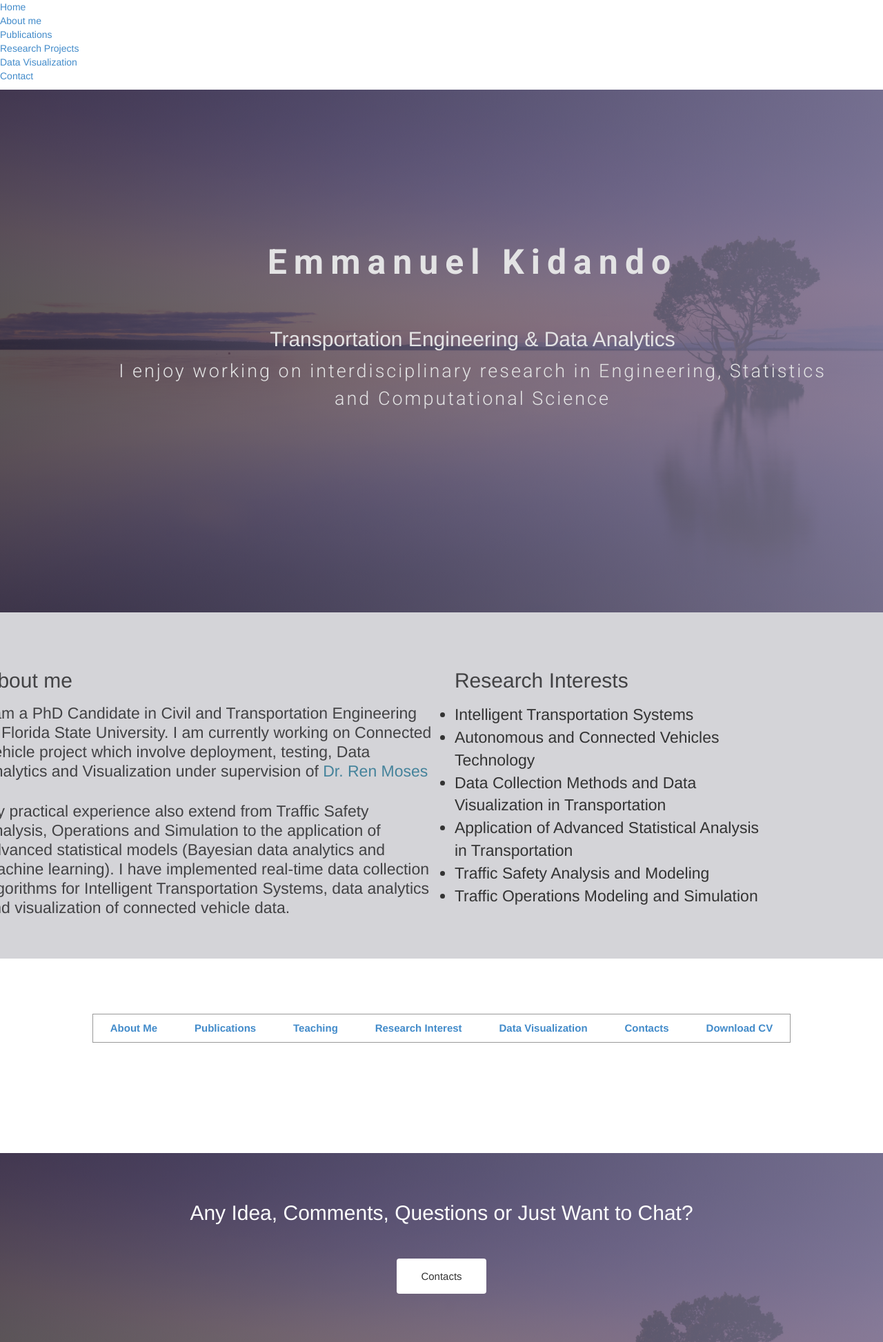
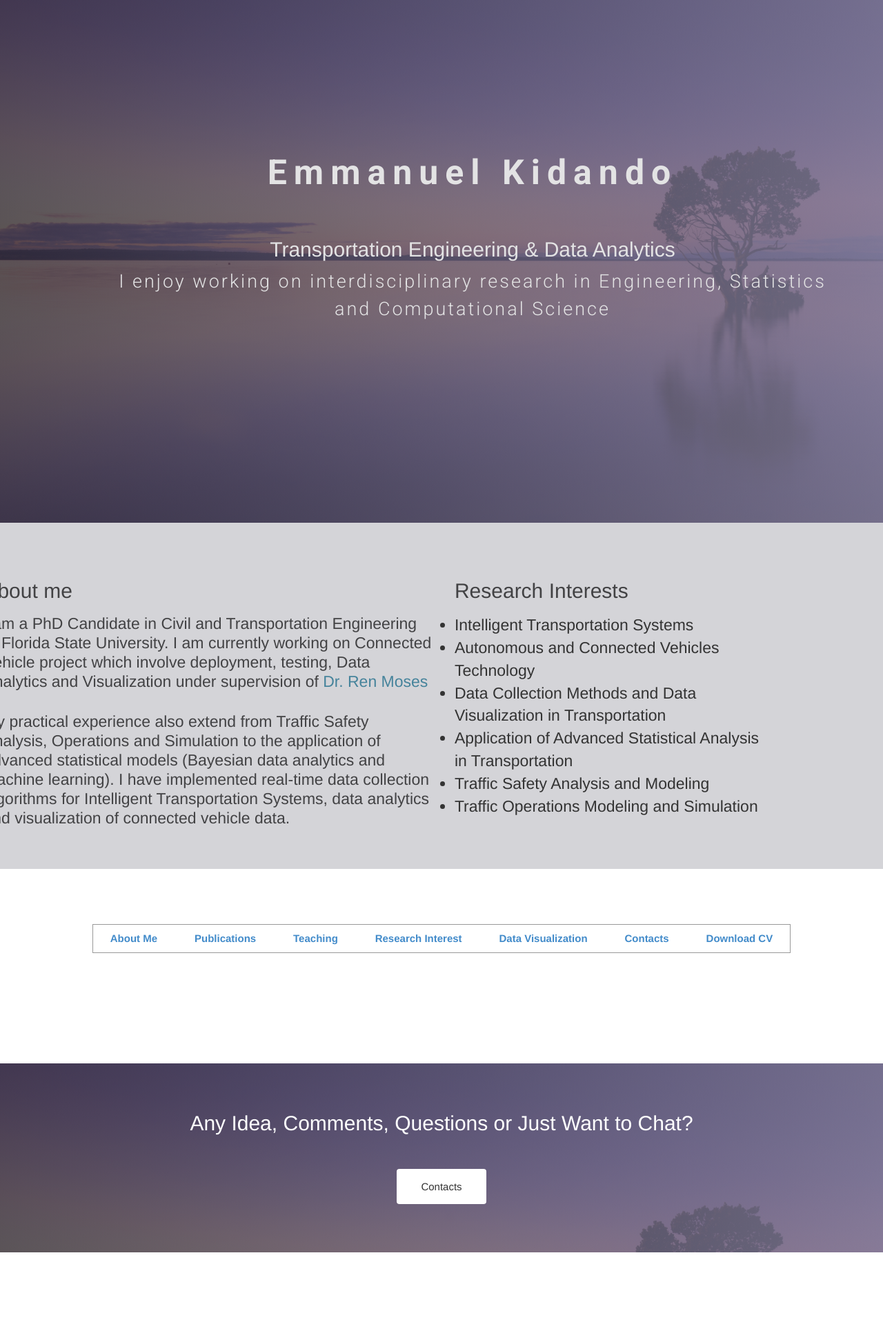
Before and after one commit to ekidando/Kidando, a Jekyll site: the page index.html, which Jekyll copies as it is, in a window 1280 px wide. Shown: the whole page at 69% size. Built offline with Jekyll 4.4.1, drawn with Linux system fonts in a browser that asks for light colours; nearby versions of some CDN libraries; some web fonts are replaced; after the commit the page ends 1816 px from its top, so only the background shows below that.

Commit message:
Update index.html

```diff
--- a/index.html
+++ b/index.html
@@ -14,7 +14,7 @@
 
 <body>
     <!-- The nav menu -->
-    <nav class=".sidebar-nav ">
+    <nav class="sidebar-nav ">
   <ul>
     <li><a href="#top" onclick = $("#menu-close").click(); >Home</a></li>
     <li><a href="#about" onclick = $("#menu-close").click(); >About me</a></li>
```
